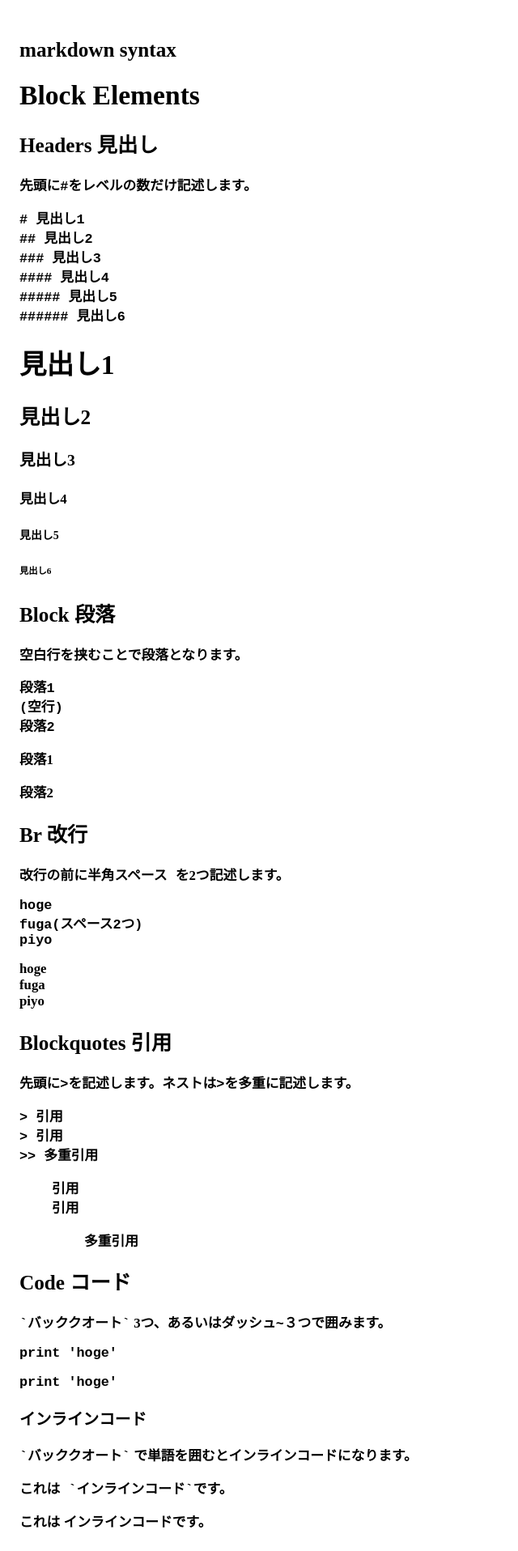
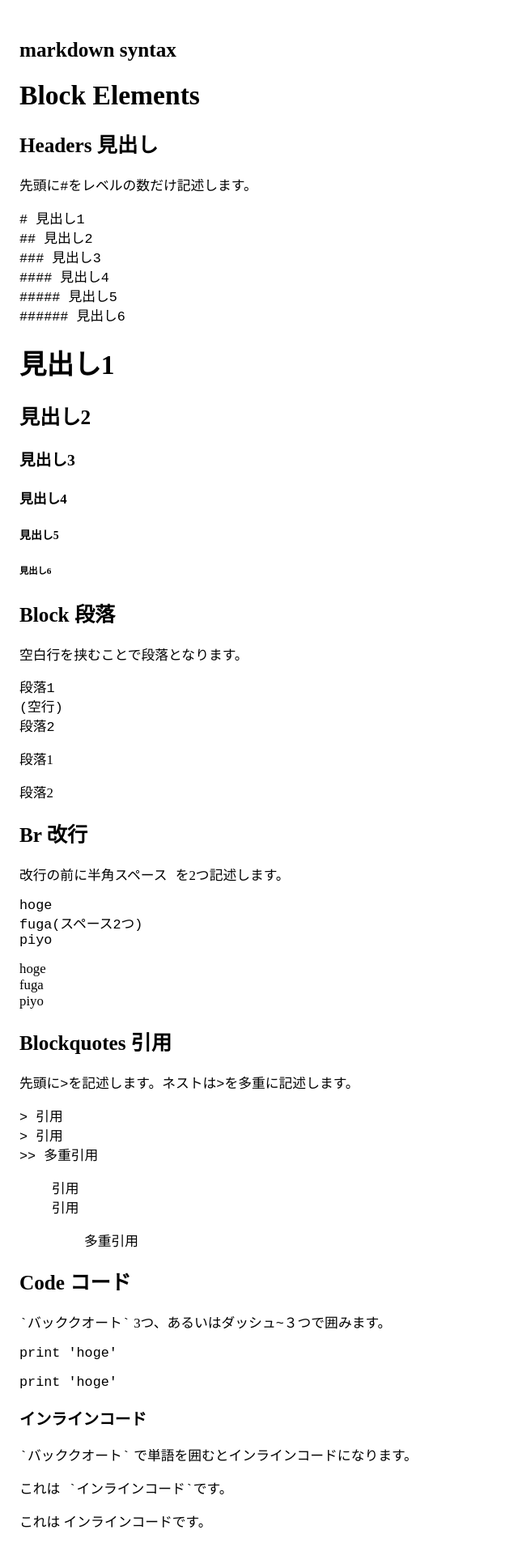
Before and after one commit to nn-iii/nn-iii.github.io, a Jekyll site: the page built from _posts/2026-09-18-2237.md, in a window 1280 px wide. Shown: the top 1916 px of the page at 81% size, without its empty margins (0-640 px from the left). Built offline with Jekyll 4.4.1, drawn with Linux system fonts in a browser that asks for light colours; some web fonts are replaced.

Commit message:
default.html を更新

```diff
--- a/_layouts/default.html
+++ b/_layouts/default.html
@@ -13,7 +13,7 @@
     <style>
     body{
       margin: 3rem 1.5rem;
-      font-weight: 600;
+      font-weight: 500;
       font-style: normal;
       font-family: "Klee One", serif;
       font-size: 1.05rem;
@@ -27,6 +27,10 @@
     a[rel*="noopener"]::after{
       content: "↗︎";
     }
+    b, strong{
+      -webkit-text-stroke: 1px #000000;
+      paint-order: stroke fill;
+    }
     h1,h2,h3{
       text-wrap: balance;
     }
```
